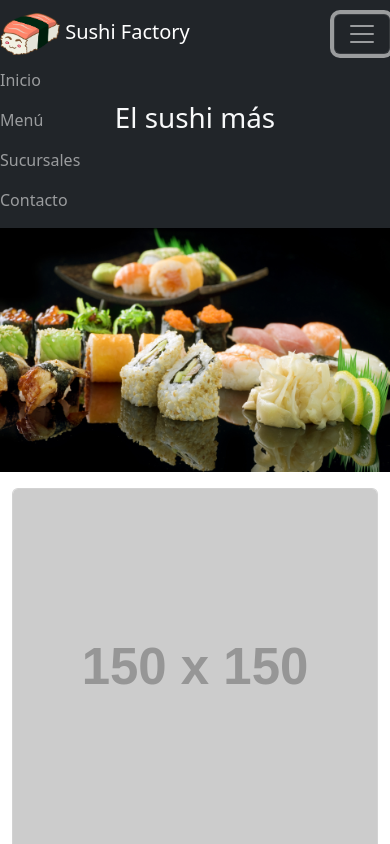
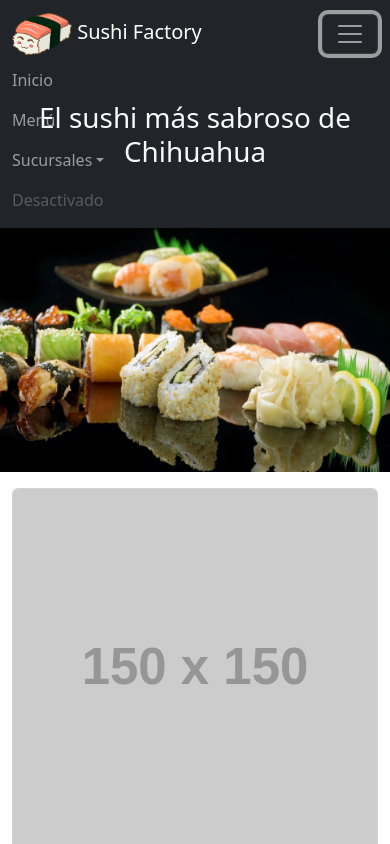
Before and after one commit to Leonelgtzl/Bootstrap, a website built with Parcel: page index.html in a window 390 px wide. Both pictures are taken after a click on the button "Toggle navigation". Shown: the top 844 px of the page. Built offline with nearby package versions, Linux system fonts and the light colour scheme; placeholder pictures from the web are drawn by us.

Commit message:
Se agregó el menú dropdown en opción sucursales.

```diff
--- a/index.html
+++ b/index.html
@@ -19,6 +19,7 @@
   <body>
       <div>
           <nav class="navbar navbar-dark bg-dark navbar-expand-sm">
+            <div class="container-fluid">
               <a class="navbar-brand" href="">
               <img src="./src/sushilogo.png" alt="Logo" width="60px" />
               Sushi Factory
@@ -37,20 +38,29 @@
             <div class="collapse navbar-collapse" id="navbarSupportedContent">
               <ul class="navbar-nav ms-auto">
                 <li class="navbar-item">
-                  <a class="nav-link" href="">Inicio</a>
+                  <a class="nav-link" href="" aria-current="page">Inicio</a>
                 </li>
                 <li class="navbar-item">
                   <a class="nav-link" href="">Menú</a>
                 </li>
-                <li class="navbar-item">
-                  <a class="nav-link" href="">Sucursales</a>
+                <li class="navbar-item dropdown">
+                  <a class="nav-link dropdown-toggle" href="" role="button" data-bs-toggle="dropdown">Sucursales</a>
+                  <ul class="dropdown-menu">
+                    <li><hr class="dropdown-divider">MX</li>
+                    <li><a class="dropdown-item" href="#">Chihuahua</a></li>
+                    <li><a class="dropdown-item" href="#">Ciudad Juárez</a></li>
+                    <li><hr class="dropdown-divider">USA</li>
+                    <li><a class="dropdown-item" href="#">El Paso</a></li>
+                  </ul>
                 </li>
-                <li class="navbar-item">
-                  <a class="nav-link" href="">Contacto</a>
+                <li class="nav-item">
+                  <a class="nav-link disabled">Desactivado</a>
                 </li>
               </ul>
             </nav>
           </div>
+            </div>
+
         </div>
 
       <!--
@@ -79,7 +89,7 @@
         <img class="img-fluid" src="src/sushigrande.jpg" alt="Sushi">
       </div>
       <div class="caption">
-        <h1 class="text-center text-light">El sushi más</h1>
+        <h1 class="text-center text-light">El sushi más sabroso de Chihuahua</h1>
       </div>
     </section>
 
```
Also changed, not shown: dist/index.html, 3 other files. Lines whose indentation alone changed are shown as unchanged.
